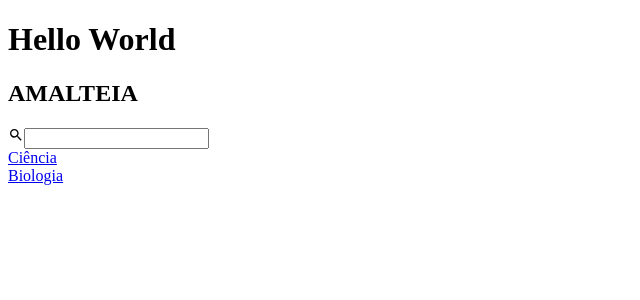
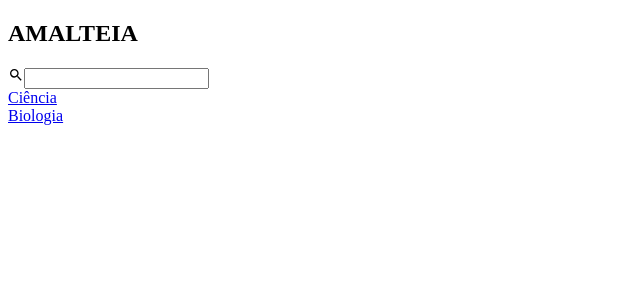
Before and after one commit to Lucas-Duarte-dev/Amalteia, a React (Create React App) app in the folder frontend/: page / in a window 1280 px wide. Shown: the top 300 px of the page, without its empty margins (0-640 px from the left). Built offline with nearby package versions, Linux system fonts and the light colour scheme; data requests are answered from the project's data file; the HTML template or start-up script is replaced by a standard one.

Commit message:
feat(app): exportando as rotas no arquivo principal App.tsx

```diff
--- a/frontend/src/App.tsx
+++ b/frontend/src/App.tsx
@@ -1,13 +1,8 @@
 import React from 'react';
-import {Header} from "./domain/components/Header";
+import {Routes} from "./infra/http/Routes";
 
-function App() {
-  return (
-    <div>
-        <h1>Hello World</h1>
-        <Header />
-    </div>
-  );
+const App: React.FC = () => {
+  return <Routes />;
 }
 
 export default App;
```
